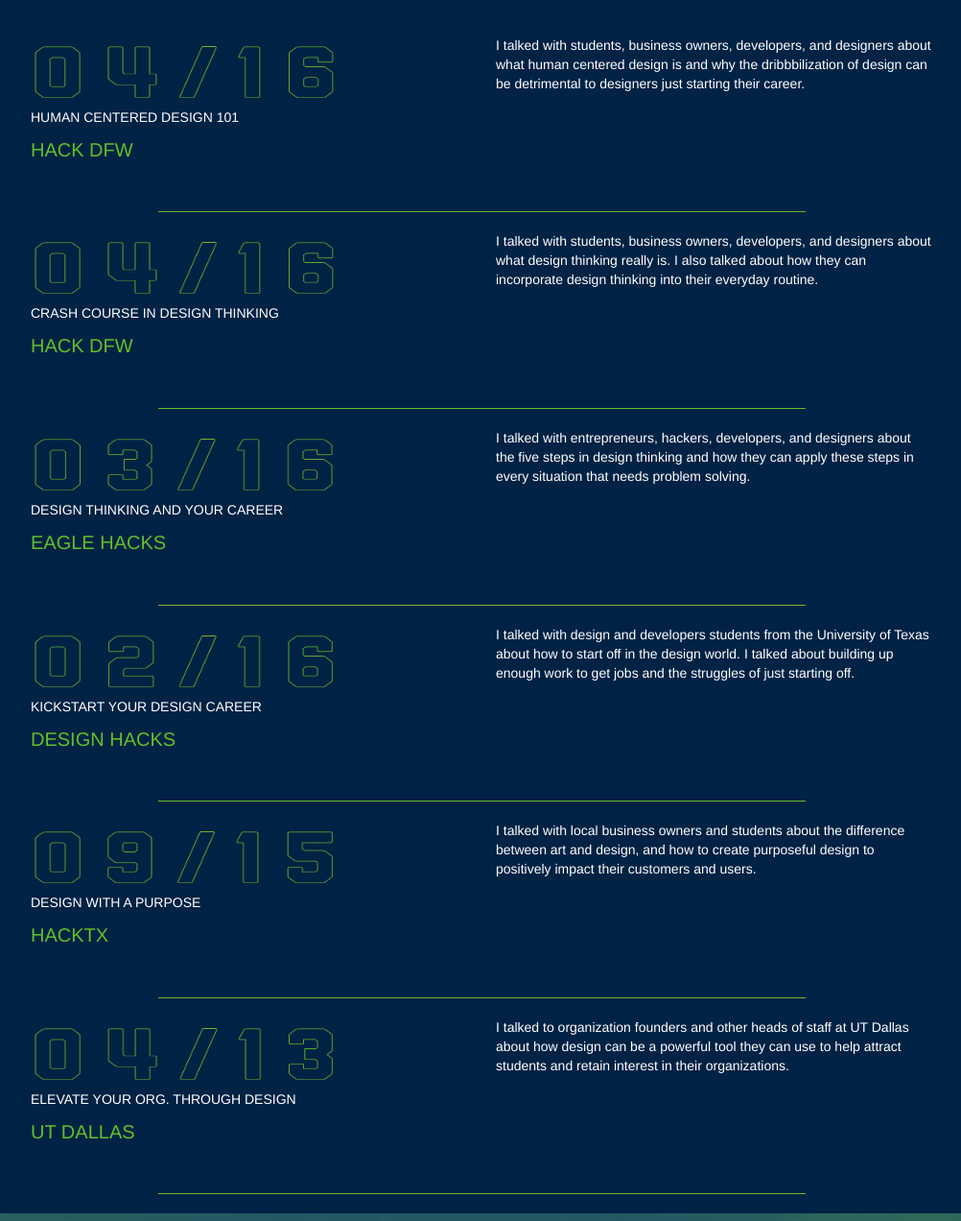
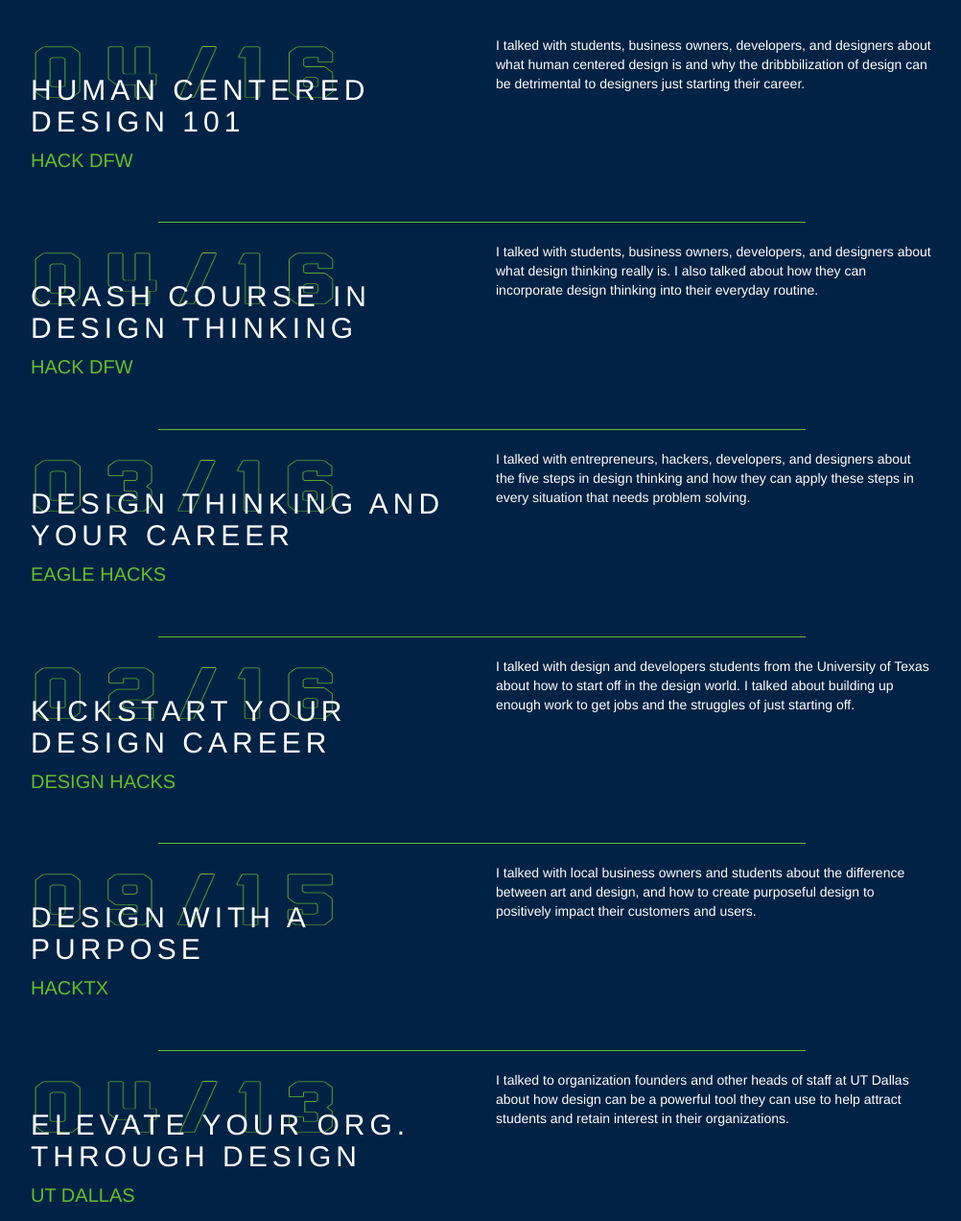
Before and after one commit to bgreg/project_lazaris, a plain HTML site: page index.html in a window 1280 px wide. Shown: the part 5748-7020 px from the top of the page at 96% size, without its empty margins (138-1140 px from the left). Drawn offline with nearby package versions, Linux system fonts and the light colour scheme.

Commit message:
adjusts images into the background

```diff
--- a/css/main.css
+++ b/css/main.css
@@ -293,6 +293,12 @@ section.speaker .resume-line .primary {
   font-size: 20px;
 }
 
+section.speaker .resume-card h2{
+  letter-spacing: 5px;
+  margin-top: -35px;
+}
+
+
 section.process header.jumbotron {
   background-image:url('../img/processimage.png');
   background-repeat: no-repeat;
--- a/index.html
+++ b/index.html
@@ -178,9 +178,9 @@
 
     <div class="container">
       <div class="row m-b resume-line">
-        <div class="col-xs-6">
+        <div class="col-xs-6 resume-card">
           <img src="img/0416.png" alt="" class="date">
-          <p class="white">HUMAN CENTERED DESIGN 101</p>
+          <h2  class="white">HUMAN CENTERED DESIGN 101</h2>
           <p class="primary">HACK DFW</p>
         </div>
         <div class="col-xs-6">
@@ -195,9 +195,9 @@
       <hr>
 
       <div class="row m-b resume-line">
-        <div class="col-xs-6">
+        <div class="col-xs-6 resume-card">
           <img src="img/0416.png" alt="" class="date">
-          <p class="white">CRASH COURSE IN DESIGN THINKING</p>
+          <h2 class="white">CRASH COURSE IN DESIGN THINKING</h2>
           <p class="primary">HACK DFW</p>
         </div>
         <div class="col-xs-6">
@@ -212,9 +212,9 @@
       <hr>
 
       <div class="row resume-line m-b">
-        <div class="col-xs-6">
+        <div class="col-xs-6 resume-card">
           <img src="img/0316.png" alt="" class="date">
-          <p class="white">DESIGN THINKING AND YOUR CAREER</p>
+          <h2 class="white">DESIGN THINKING AND YOUR CAREER</h2>
           <p class="primary">EAGLE HACKS</p>
         </div>
         <div class="col-xs-6">
@@ -229,9 +229,9 @@
       <hr>
 
       <div class="row m-b resume-line">
-        <div class="col-xs-6">
+        <div class="col-xs-6 resume-card">
           <img src="img/0216.png" alt="" class="date">
-          <p class="white">KICKSTART YOUR DESIGN CAREER</p>
+          <h2 class="white">KICKSTART YOUR DESIGN CAREER</h2>
           <p class="primary">DESIGN HACKS</p>
         </div>
 
@@ -247,9 +247,9 @@
       <hr>
 
       <div class="row m-b resume-line">
-        <div class="col-xs-6">
+        <div class="col-xs-6 resume-card">
           <img src="img/0915.png" alt="" class="date">
-          <p class="white">DESIGN WITH A PURPOSE</p>
+          <h2 class="white">DESIGN WITH A PURPOSE</h2>
           <p class="primary">HACKTX</p>
         </div>
         <div class="col-xs-6">
@@ -264,9 +264,9 @@
       <hr>
 
       <div class="row m-b resume-line">
-        <div class="col-xs-6">
+        <div class="col-xs-6 resume-card">
           <img src="img/0413.png" alt="" class="date">
-          <p class="white"> ELEVATE YOUR ORG. THROUGH DESIGN </p>
+          <h2 class="white"> ELEVATE YOUR ORG. THROUGH DESIGN </h2>
           <p class="primary">UT DALLAS</p>
         </div>
 
```
